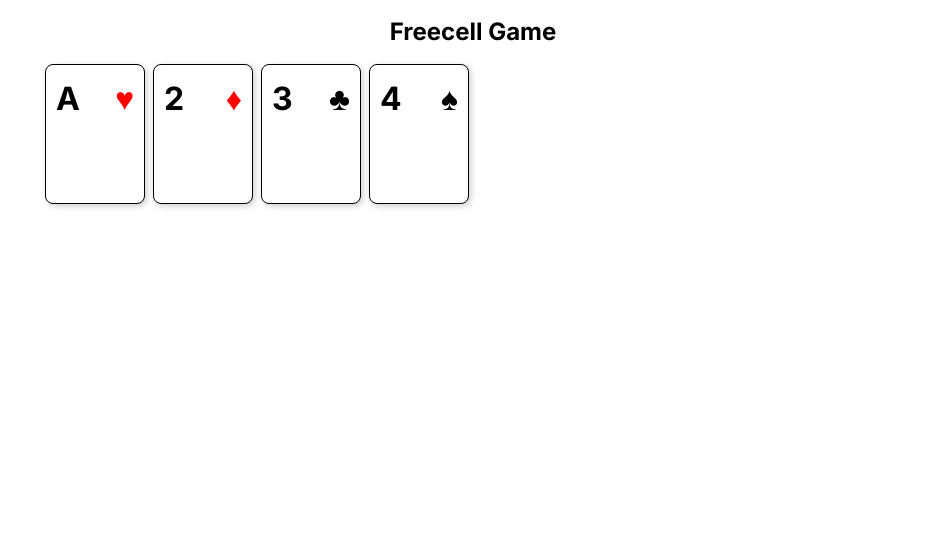
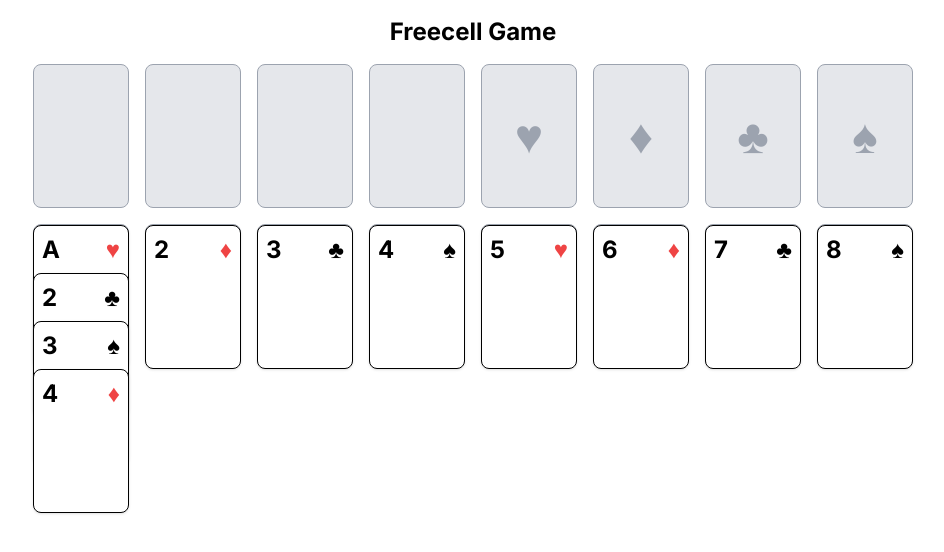
Before and after one commit to upupgames/freecell-react, a Next.js app: page / in a window 1280 px wide. Shown: the top 552 px of the page, without its empty margins (167-1111 px from the left). Built offline with nearby package versions, Linux system fonts and the light colour scheme.

Commit message:
Create cell types (#10)
* feat: initial pass 3 cell types

* feat: cells defined

```diff
--- a/src/components/Board.tsx
+++ b/src/components/Board.tsx
@@ -1,14 +1,42 @@
 import React from 'react';
-import Card, {Suit} from '@components/Card';
+import ColumnCell from '@components/ColumnCell';
+import Freecell from '@components/Freecell';
+import Homecell from '@components/Homecell';
 import styles from '@styles/Board.module.css';
+import { Suit } from '@components/Card';
 
 const Board: React.FC = () => {
+  const columns = [
+    [
+      { suit: Suit.Hearts, rank: 1 },
+      { suit: Suit.Clubs, rank: 2 },
+      { suit: Suit.Spades, rank: 3 },
+      { suit: Suit.Diamonds, rank: 4 },
+    ],
+    [{ suit: Suit.Diamonds, rank: 2 }],
+    [{ suit: Suit.Clubs, rank: 3 }],
+    [{ suit: Suit.Spades, rank: 4 }],
+    [{ suit: Suit.Hearts, rank: 5 }],
+    [{ suit: Suit.Diamonds, rank: 6 }],
+    [{ suit: Suit.Clubs, rank: 7 }],
+    [{ suit: Suit.Spades, rank: 8 }],
+  ];
+
   return (
     <div className={styles.board}>
-        <Card suit={Suit.Hearts} rank={1} />
-        <Card suit={Suit.Diamonds} rank={2} />
-        <Card suit={Suit.Clubs} rank={3}/>
-        <Card suit={Suit.Spades} rank={4} />
+      <div className={styles.topRow}>
+        {[...Array(4)].map((_, index) => (
+          <Freecell key={index} />
+        ))}
+        {[Suit.Hearts, Suit.Diamonds, Suit.Clubs, Suit.Spades].map((suit, index) => (
+          <Homecell key={index} suit={suit} />
+        ))}
+      </div>
+      <div className={styles.columns}>
+        {columns.map((cards, index) => (
+          <ColumnCell key={index} cards={cards} />
+        ))}
+      </div>
     </div>
   );
 };
--- /dev/null
+++ b/src/components/Cell.tsx
@@ -0,0 +1,13 @@
+import React, { ReactNode } from 'react';
+import styles from '@styles/Cell.module.css';
+
+interface CellProps {
+    className?: string;
+    children?: ReactNode;
+  }
+
+const Cell: React.FC<CellProps> = ({ className, children }) => {
+  return <div className={`${styles.cell} ${className}`}>{children}</div>;
+};
+
+export default Cell;
--- /dev/null
+++ b/src/components/Column.tsx
@@ -0,0 +1,19 @@
+import React from 'react';
+import Card, { Suit } from '@components/Card';
+import styles from '@styles/Cell.module.css';
+
+interface ColumnProps {
+  cards: { suit: Suit; rank: number }[];
+}
+
+const Column: React.FC<ColumnProps> = ({ cards = [] }) => {
+  return (
+    <div className={styles.flexbox}>
+      {cards.map((card, index) => (
+        <Card key={index} suit={card.suit} rank={card.rank} />
+      ))}
+    </div>
+  );
+};
+
+export default Column;
--- /dev/null
+++ b/src/components/ColumnCell.tsx
@@ -0,0 +1,19 @@
+import React from 'react';
+import { Suit } from '@components/Card';
+import Cell from '@components/Cell';
+import Column from '@components/Column';
+import styles from '@styles/Cell.module.css';
+
+interface ColumnCellProps {
+  cards: { suit: Suit; rank: number }[];
+}
+
+const ColumnCell: React.FC<ColumnCellProps> = ({ cards }) => {
+  return (
+    <Cell className={styles.column}>
+      <Column cards={cards} />
+    </Cell>
+  );
+};
+
+export default ColumnCell;
--- /dev/null
+++ b/src/components/Freecell.tsx
@@ -0,0 +1,8 @@
+import React from 'react';
+import Cell from '@components/Cell';
+
+const Freecell: React.FC = () => {
+    return <Cell />;
+};
+
+export default Freecell;
--- /dev/null
+++ b/src/components/Homecell.tsx
@@ -0,0 +1,25 @@
+import React from 'react';
+import Cell from '@components/Cell';
+import { Suit } from '@components/Card';
+import styles from '@styles/Cell.module.css';
+
+interface HomecellProps {
+    suit: Suit;
+  }
+
+const Homecell: React.FC<HomecellProps> = ({ suit }) => {
+    const suitSymbol = {
+        [Suit.Hearts]: '♥',
+        [Suit.Diamonds]: '♦',
+        [Suit.Clubs]: '♣',
+        [Suit.Spades]: '♠',
+    }[suit];
+
+    return (
+        <Cell className={styles.home}>
+          <span className={styles.suit}>{suitSymbol}</span>
+        </Cell>
+    );
+};
+
+export default Homecell;
--- a/src/styles/Board.module.css
+++ b/src/styles/Board.module.css
@@ -1,3 +1,15 @@
+/* .board {
+  @apply grid grid-cols-8 gap-2;
+} */
+
 .board {
-  @apply grid grid-cols-8 gap-2;
+  @apply grid grid-rows-2 gap-4;
 }
+
+.topRow {
+  @apply grid grid-cols-8 gap-4;
+}
+
+.columns {
+  @apply grid grid-cols-8 gap-4;
+}
--- a/src/styles/Card.module.css
+++ b/src/styles/Card.module.css
@@ -1,41 +1,27 @@
 .card {
-  width: 100px;
-  height: 140px;
-  border: 1px solid #000;
-  border-radius: 8px;
-  background-color: white;
-  position: relative;
-  display: flex;
-  flex-direction: column;
-  justify-content: space-between;
-  align-items: center;
-  padding: 10px;
-  box-shadow: 2px 2px 6px rgba(0,0,0,0.2);
+  @apply w-24 h-36 border border-black rounded-lg bg-white relative flex flex-col justify-between items-center p-2 shadow;
+}
+
+.card + .card {
+  margin-top: -6rem;
 }
 
 .topLeft {
-  position: absolute;
-  top: 10px;
-  left: 10px;
+  @apply absolute top-2 left-2;
 }
 
 .topRight {
-  position: absolute;
-  top: 10px;
-  right: 10px;
+  @apply absolute top-2 right-2;
 }
 
 .cardRank {
-  font-size: 2em;
-  font-weight: bold;
+  @apply text-2xl font-bold;
 }
 
 .cardSuitBlack {
-  font-size: 2em;
-  color: black;
+  @apply text-2xl text-black;
 }
 
 .cardSuitRed {
-  font-size: 2em;
-  color: red;
+  @apply text-2xl text-red-500;
 }
--- /dev/null
+++ b/src/styles/Cell.module.css
@@ -0,0 +1,19 @@
+.cell {
+  @apply w-24 h-36 border border-gray-400 rounded-lg bg-gray-200 flex justify-center;
+}
+
+.home {
+  @apply items-center
+}
+
+.column {
+  @apply items-start
+}
+
+.suit {
+  @apply text-5xl text-gray-400;
+}
+
+.flexbox {
+  @apply flex flex-col items-center overflow-visible min-h-full;
+}
```
